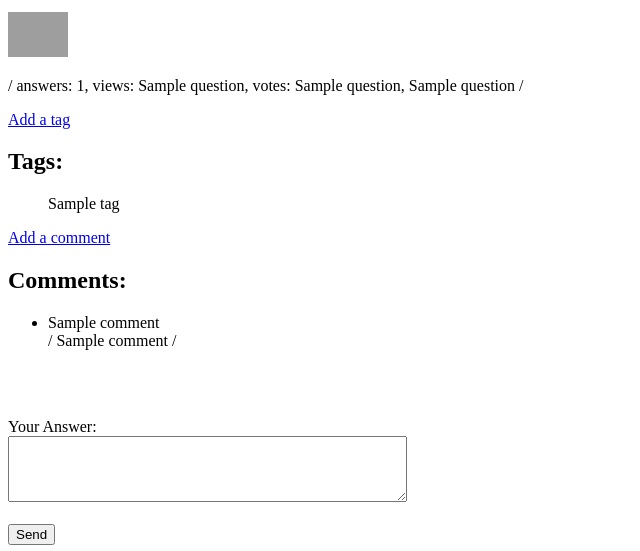
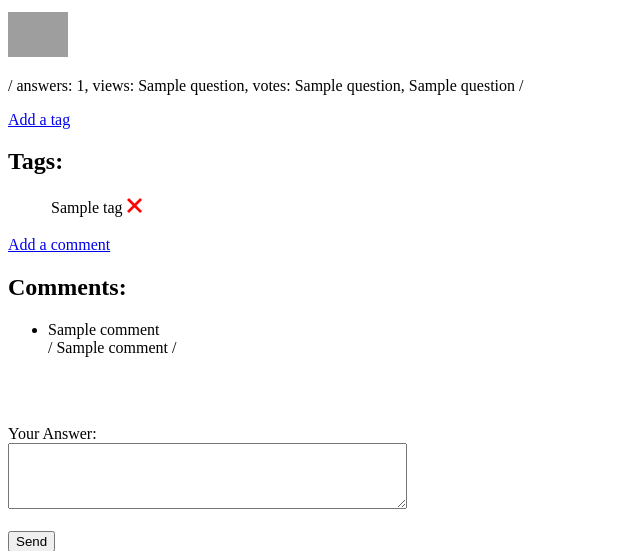
Before and after one commit to adamFoldvari/askmate-fejtorpotrh, a Flask app: template templates/display_question_answers.html in a window 1280 px wide. Shown: the part 190-741 px from the top of the page, without its empty margins (0-640 px from the left). Run offline with Flask 2, Linux system fonts and the light colour scheme; the template is opened without the code that fills it: most values are stand-ins (such as "Sample title", 1, 10 or a date in 2020); grey boxes are pictures that could not be loaded.

Commit message:
Implement tag delete

```diff
--- a/data_manager.py
+++ b/data_manager.py
@@ -136,6 +136,10 @@ def add_new_tag_to_question(question_id, new_tag_name):
                     VALUES (%s, %s);""", (int(question_id), tag_id[0][0]))
 
 
+def delete_tag(question_id, tag_id):
+    query_result("DELETE FROM question_tag WHERE question_id="+question_id+" AND tag_id="+tag_id+";")
+
+
 def get_comments_for_question(question_id):
     comments = query_result("""SELECT * FROM comment WHERE question_id = %s;""", (question_id,))
     return comments
--- a/main.py
+++ b/main.py
@@ -105,14 +105,17 @@ def add_existing_tag_to_question(question_id, existing_tag_id):
 def add_new_tag_to_question(question_id):
     existing_tags = data_manager.get_existing_tags()
     existing_tag_names = [tag[1] for tag in existing_tags]
-    print('Tags: ', existing_tag_names)
     new_tag_name = request.form['name']
-    print('New tag: ', new_tag_name)
     if new_tag_name in existing_tag_names:
-        print('YEAH')
         return render_template('new_tag.html', question_id=question_id, existing_tags=existing_tags,
                                new_tag_error_message="This tag already exists! Please, type here another one!")
     data_manager.add_new_tag_to_question(question_id, new_tag_name)
+    return redirect(url_for('display_q_and_a', question_id=question_id))
+
+
+@app.route('/question/<question_id>/tag/<tag_id>/delete')
+def delete_tag(question_id, tag_id):
+    data_manager.delete_tag(question_id, tag_id)
     return redirect(url_for('display_q_and_a', question_id=question_id))
 
 
--- a/templates/display_question_answers.html
+++ b/templates/display_question_answers.html
@@ -27,7 +27,14 @@
         <h2>Tags:</h2>
         <ul>
         {% for tag in tags %}
-            <p>{{ tag[1] }}</p>
+        <table>
+        <tr>
+            <td align="center">{{ tag[1] }}</td>
+            <td align="center">
+                    <a href="/question/{{ question[0] }}/tag/{{ tag[0] }}/delete"><img src="/static/icons/red_X.png" width="15" height="15" alt="display_question"></a>
+            </td>
+        </tr>
+        </table>
         {% endfor %}
         </ul>
         {% endif %}
```
Also changed, not shown: static/icons/red_X.png (added).
